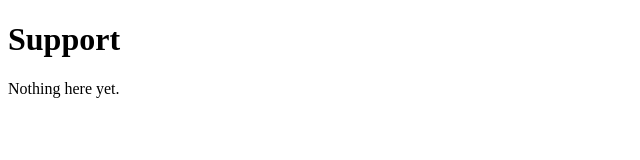
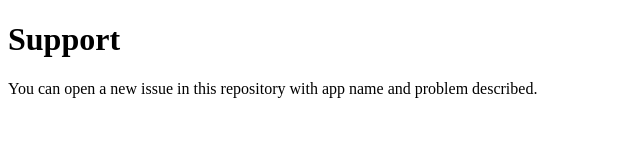
Before and after one commit to starkdmi/starkdmi.github.io, a plain HTML site: page appdesignkit/support.html in a window 1280 px wide. Shown: the whole page, without its empty margins (0-640 px from the left). Drawn offline with Linux system fonts and the light colour scheme.

Commit message:
Update support.html

```diff
--- a/appdesignkit/support.html
+++ b/appdesignkit/support.html
@@ -4,7 +4,7 @@
 
 <h1>Support</h1>
 
-<p>Nothing here yet.</p>
+<p>You can open a new issue in this repository with app name and problem described.</p>
 
 </body>
 </html>
```
